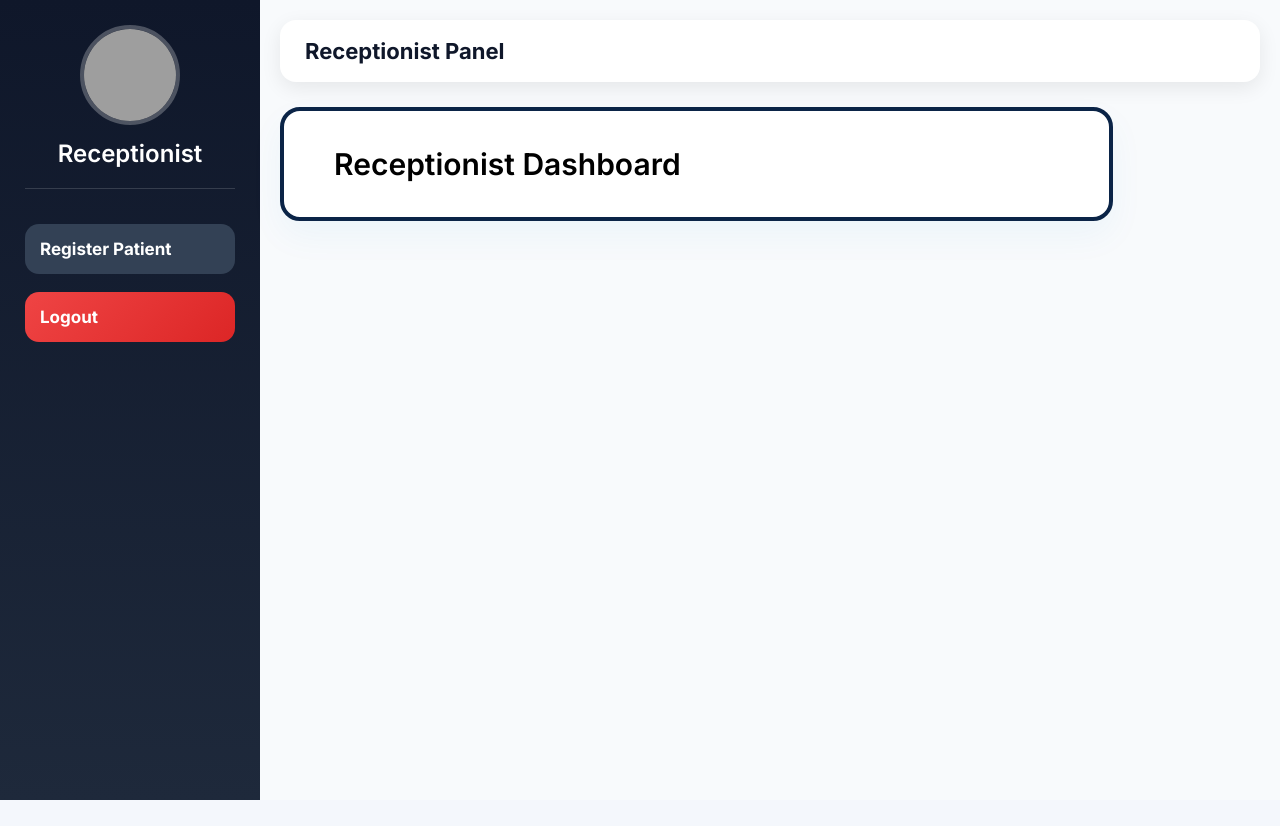
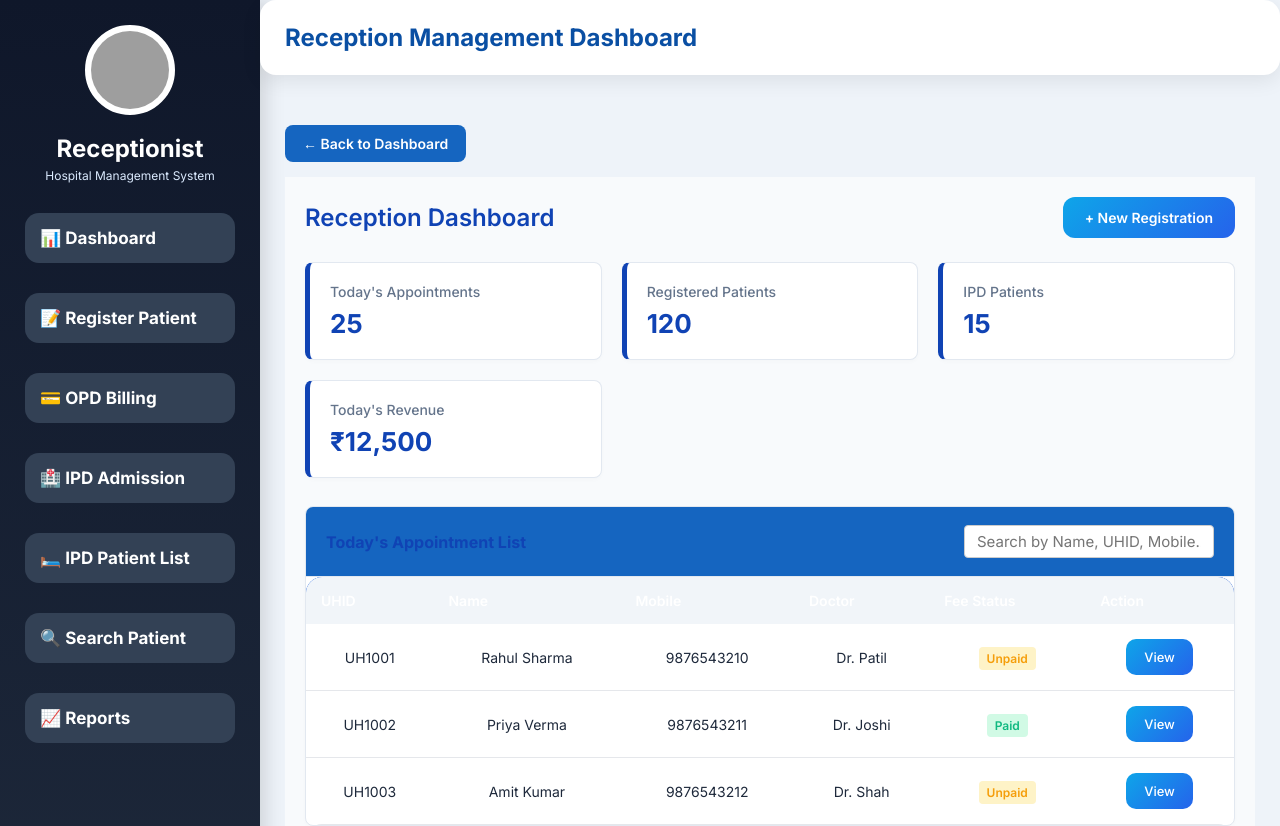
Before and after one commit to codewithManishaGautam/Hospital-Management-System-Internship-Group-Project, a React (Create React App) app in the folder frontend/: page /receptionist in a window 1280 px wide. Shown: the top 826 px of the page. Before the commit the page ends 800 px from the top, so only its background shows below. Built offline with nearby package versions, Linux system fonts and the light colour scheme; grey boxes are pictures that could not be loaded.

Commit message:
Updated Receptionist page and OPD billing

```diff
--- a/frontend/src/Components/Reception/OPDBilling.jsx
+++ b/frontend/src/Components/Reception/OPDBilling.jsx
@@ -1,5 +1,5 @@
 import React, { useState } from "react";
-import "../../styles/Reception/OPDbilling.css";
+import "../../styles/Reception/billing.css";
 
 function OPDBilling() {
   const [billingData, setBillingData] = useState({
--- a/frontend/src/pages/Receptionist.jsx
+++ b/frontend/src/pages/Receptionist.jsx
@@ -1,6 +1,13 @@
 import React, { useState } from "react";
-import Layout from "./Layout";
-// import "./Receptionist.css";
+
+import Layout from "../Components/Reception/Layout";
+import Dashboard from "../Components/Reception/Dashboard";
+import RegistrationForm from "../Components/Reception/RegistrationForm";
+import OPDBilling from "../Components/Reception/OPDBilling";
+import IPDAdmission from "../Components/Reception/IPDadmission";
+import IPDPatientList from "../Components/Reception/IPDPatientList";
+import SearchPatient from "../Components/Reception/SearchPatient";
+import Reports from "../Components/Reception/Reports";
 
 function Receptionist() {
   const [step, setStep] = useState("dashboard");
@@ -9,15 +16,31 @@ function Receptionist() {
     <Layout role="Receptionist" setStep={setStep}>
 
       {step === "dashboard" && (
-        <div className="card">
-          <h2>Receptionist Dashboard</h2>
-        </div>
+        <Dashboard />
       )}
 
       {step === "register" && (
-        <div className="card">
-          <h2>Register Patient</h2>
-        </div>
+        <RegistrationForm />
+      )}
+
+      {step === "billing" && (
+        <OPDBilling />
+      )}
+
+      {step === "ipdAdmission" && (
+        <IPDAdmission />
+      )}
+
+      {step === "ipdPatients" && (
+        <IPDPatientList />
+      )}
+
+      {step === "searchPatient" && (
+        <SearchPatient />
+      )}
+
+      {step === "reports" && (
+        <Reports />
       )}
 
     </Layout>
```
Also changed, not shown: 2 other files (tests, documents, lock files or other folders).
